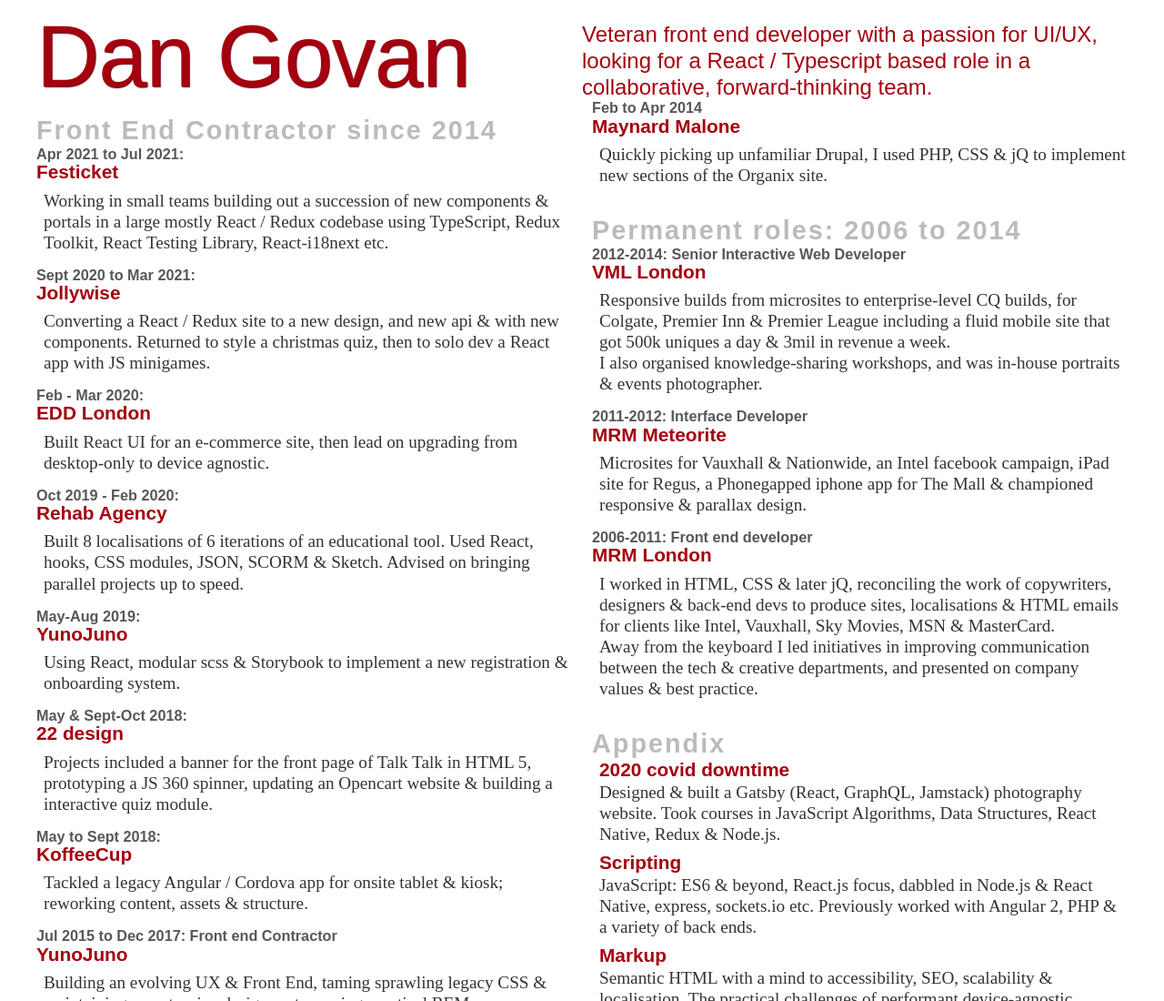
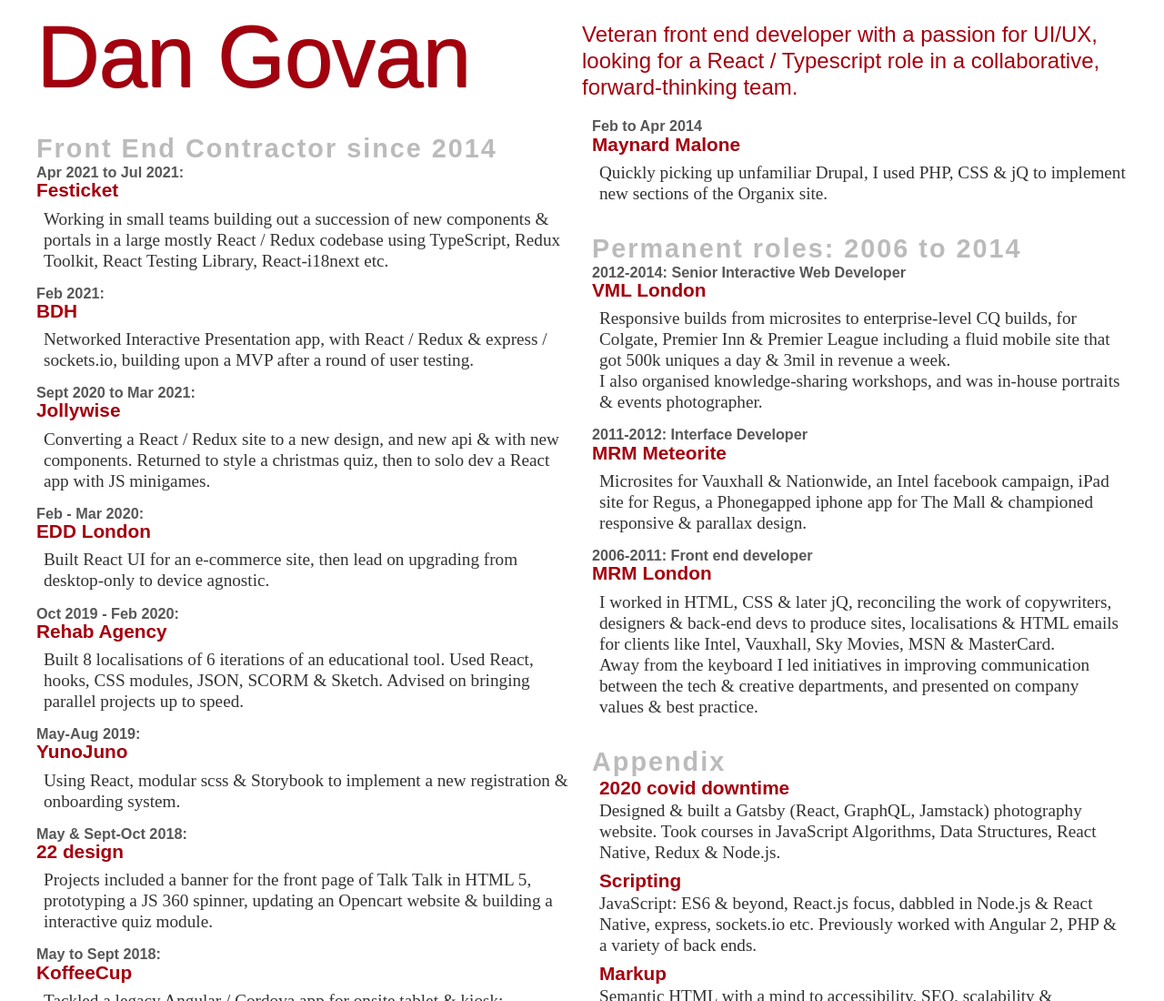
Before and after one commit to DanielGovan/cv_page, a Gatsby site: page / in a window 1280 px wide. Shown: the top 1100 px of the page at 91% size. Built offline with nearby package versions, Linux system fonts and the light colour scheme; Gatsby itself is replaced by a stand-in of ours.

Commit message:
BDH back

```diff
--- a/src/components/HeaderArea.js
+++ b/src/components/HeaderArea.js
@@ -7,7 +7,7 @@
   display: grid;
   color: #a4000e;
   font-family: "Ubuntu", sans-serif;
-  margin: 0;
+  margin: 0 0 20px 0;
 
   @media screen and (min-width: 1000px) {
     grid-template-columns: 1fr 1fr;
--- a/src/pages/index.js
+++ b/src/pages/index.js
@@ -20,7 +20,7 @@
     <MainWrap>
       <HeaderArea
         header="Dan Govan"
-        intro="Veteran front end developer with a passion for UI/UX, looking for a React / Typescript based role in a collaborative, forward-thinking team."
+        intro="Veteran front end developer with a passion for UI/UX, looking for a React / Typescript role in a collaborative, forward-thinking team."
       />
 
       <ColumnWrap>
@@ -30,10 +30,11 @@
           &amp; portals in a large mostly React / Redux codebase using
           TypeScript, Redux Toolkit, React Testing Library, React-i18next etc.
         </Place>
-        {/* <Place time="Feb 2021:" place="BDH">
+        <Place time="Feb 2021:" place="BDH">
           Networked Interactive Presentation app, with React / Redux &amp;
-          express / sockets.io, building upon a MVP after a round of user testing.
-        </Place> */}
+          express / sockets.io, building upon a MVP after a round of user
+          testing.
+        </Place>
         <Place time="Sept 2020 to Mar 2021:" place="Jollywise">
           Converting a React / Redux site to a new design, and new api &amp;
           with new components. Returned to style a christmas quiz, then to solo
```
